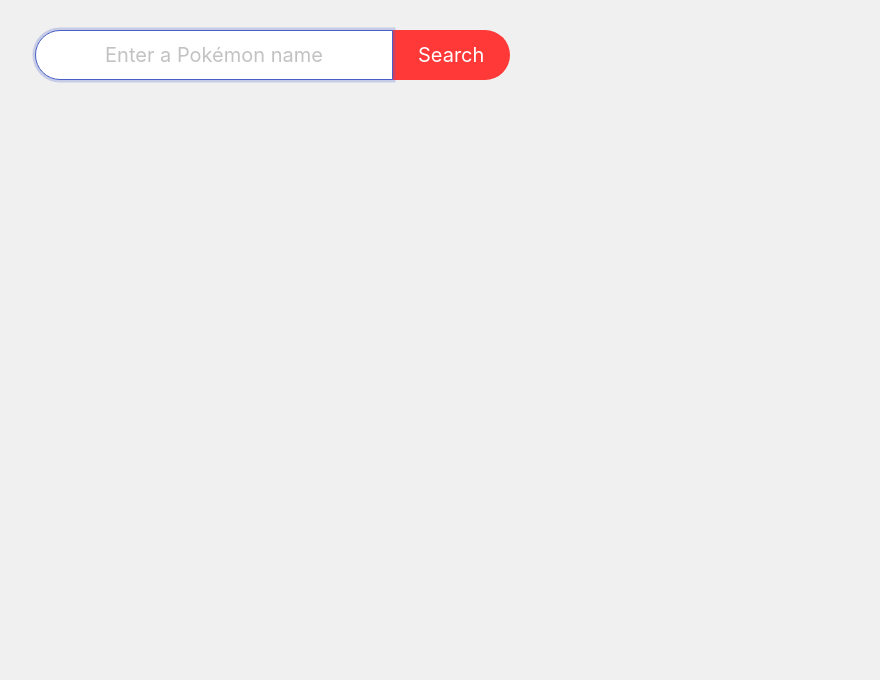
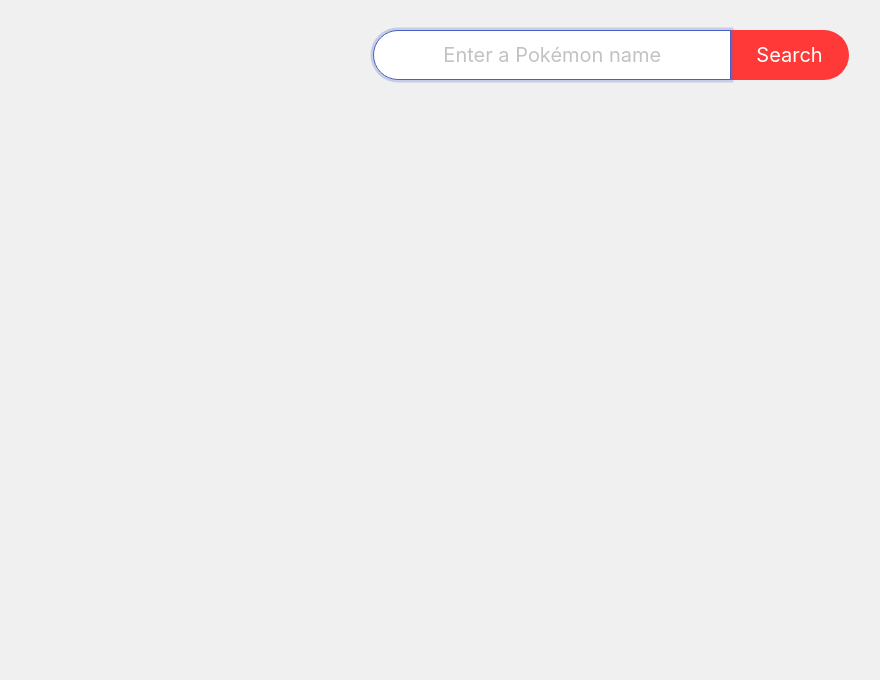
Before and after one commit to beef-e/Pok-Dex, a plain HTML site: page index.html in a window 1280 px wide. Shown: the part 120-800 px from the top of the page, without its empty margins (29-909 px from the left). Drawn offline with nearby package versions, Linux system fonts and the light colour scheme; no server answers.

Commit message:
Input position fixed

```diff
--- a/static/css/style.css
+++ b/static/css/style.css
@@ -56,3 +56,7 @@ body {
 	);
 	box-shadow: 0px 0px 3px 0px rgba(0, 0, 0, 1);
 }
+
+.field.has-addons {
+	justify-content: center;
+}
```
Also changed, not shown: 1 other file.
